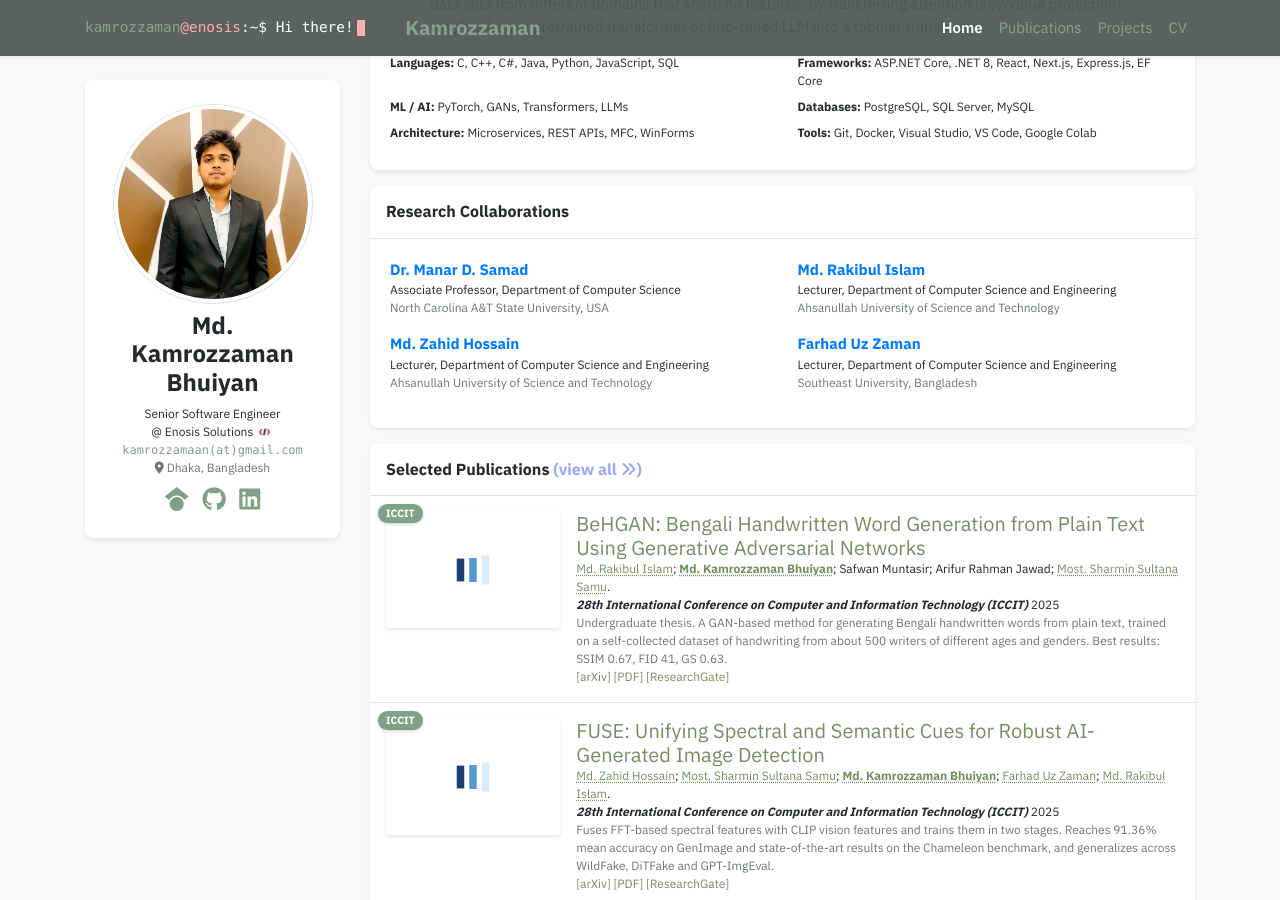
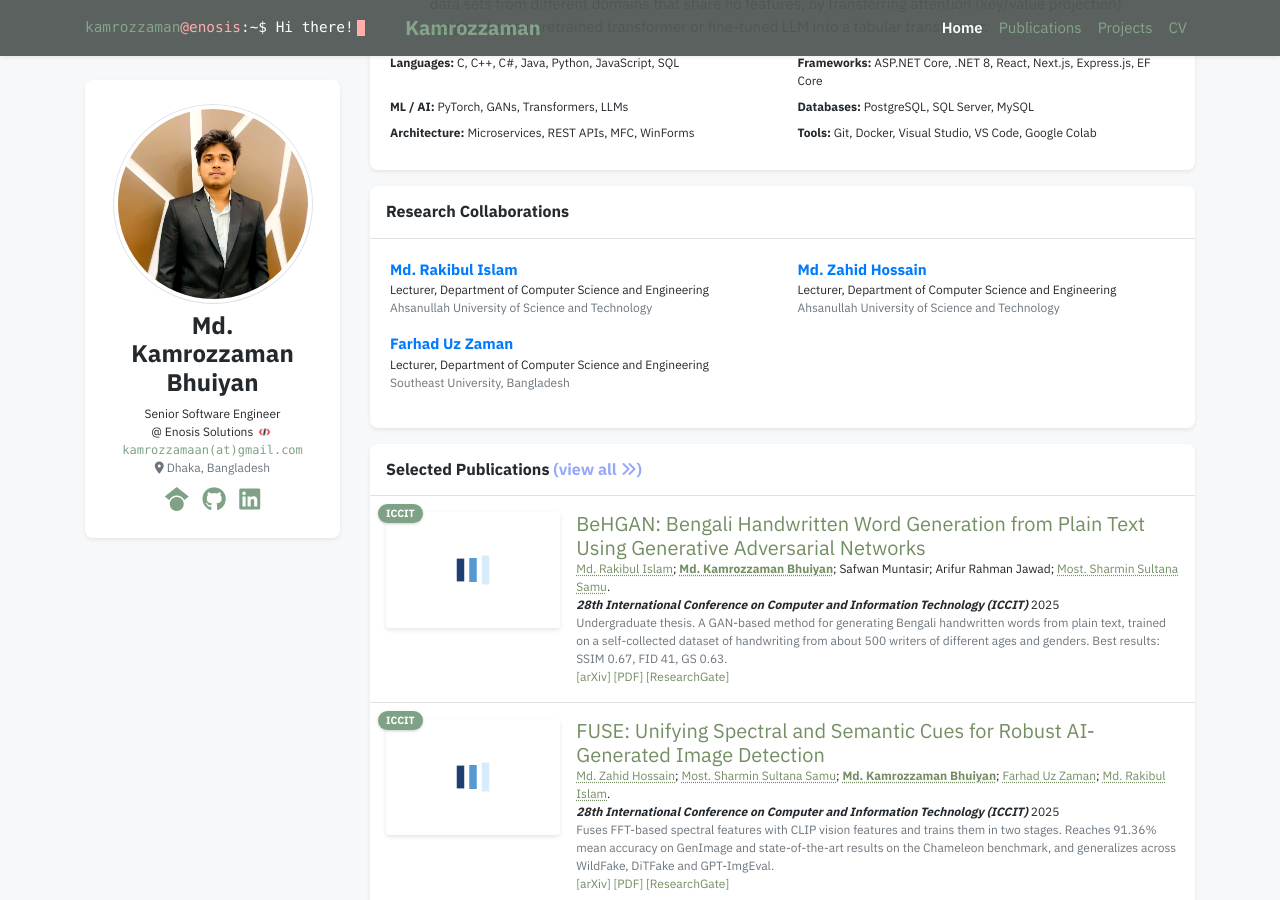
Before and after one commit to Kamrozzaman/kamrozzaman.github.io, a Jekyll site: the page built from index.html, in a window 1280 px wide and 900 px high, scrolled down 1510 px. Built offline with Jekyll 4.4.1, drawn with Linux system fonts in a browser that asks for light colours; nearby versions of some CDN libraries; a style sheet for code colours, icons or effects is not loaded.

Commit message:
Will add later

```diff
--- a/_data/profile.yml
+++ b/_data/profile.yml
@@ -78,11 +78,6 @@ awards:
   date: 2018–2022
 
 collaborators:
-- name: Dr. Manar D. Samad
-  url: https://www.ncat.edu/coe/departments/cs/people/faculty-and-staff.php
-  scholar: https://scholar.google.com/citations?user=yzTm154AAAAJ&hl=en
-  position: Associate Professor, Department of Computer Science
-  affiliation: North Carolina A&T State University, USA
 - name: Md. Rakibul Islam
   url: https://aust.edu/cse/faculty_member/mr_md_rakibul_islam
   scholar: https://scholar.google.com/citations?user=LSWdSeUAAAAJ&hl=en
```
